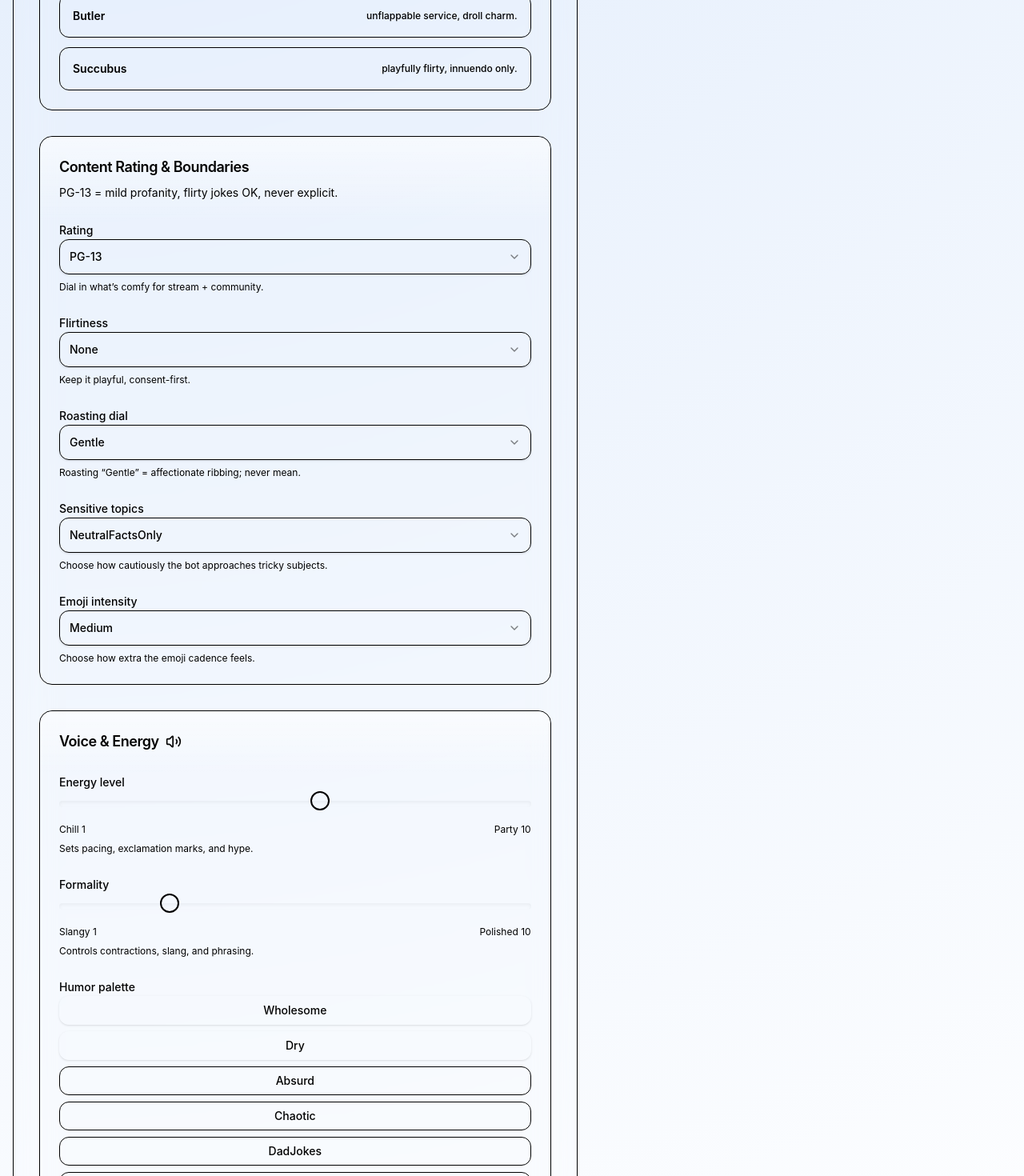
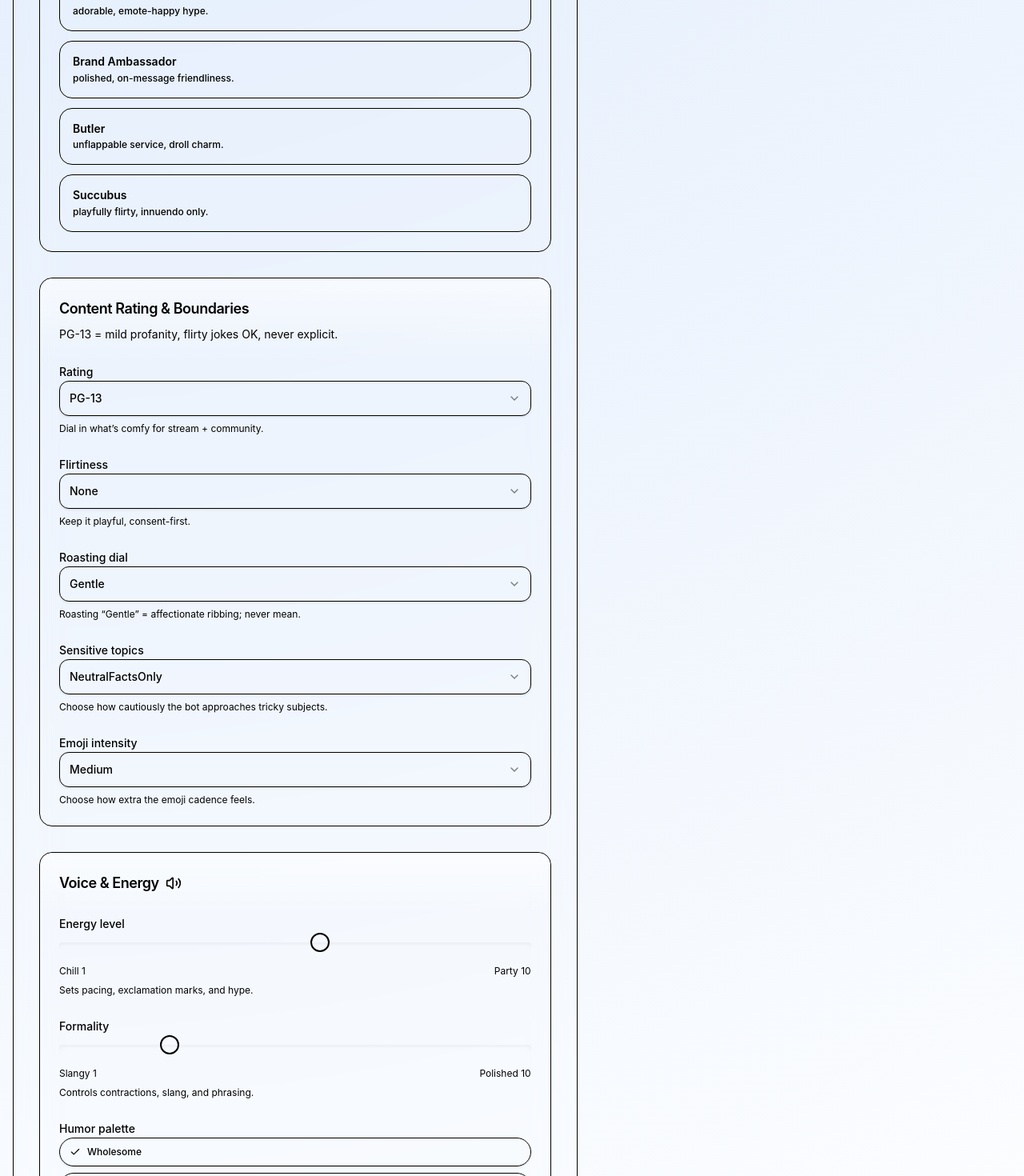
Before and after one commit to organismzero/persona-crafter, a Next.js app: page / in a window 1280 px wide. Shown: the part 1100-2570 px from the top of the page at 80% size. Built offline with nearby package versions, Linux system fonts and the light colour scheme.

Commit message:
Styling adjustments

```diff
--- a/components/form/QuickStart.tsx
+++ b/components/form/QuickStart.tsx
@@ -1,7 +1,8 @@
 "use client";
 
 import { ControllerRenderProps, UseFormReturn } from "react-hook-form";
-import { Sparkles, Volume2 } from "lucide-react";
+import { Check, CheckCircle2, Sparkles, Volume2 } from "lucide-react";
+import { cn } from "@/lib/utils";
 import { defaultPersonaConfig, type PersonaConfig, type PersonaFormValues } from "@/schema/persona";
 import { FormControl, FormDescription, FormField, FormItem, FormLabel, FormMessage } from "@/components/ui/form";
 import { Card, CardContent, CardHeader, CardTitle } from "@/components/ui/card";
@@ -108,12 +109,28 @@ const QuickStart = ({ form }: QuickStartProps) => (
                       <Button
                         key={option.value}
                         type="button"
-                        variant={isActive ? "default" : "outline"}
-                        className="h-auto justify-start gap-2 p-4 text-left"
+                        variant="outline"
+                        aria-pressed={isActive}
+                        className={cn(
+                          "group h-auto justify-start gap-3 rounded-2xl border bg-background p-4 text-left transition-colors",
+                          isActive
+                            ? "border-primary/80 bg-primary/10 text-primary shadow-sm"
+                            : "border-border/70 text-foreground hover:border-primary/40 hover:bg-primary/5",
+                        )}
                         onClick={() => field.onChange(option.value)}
                       >
-                        <span className="flex-1 font-semibold">{option.label}</span>
-                        <span className="text-xs text-muted-foreground">{option.vibe}</span>
+                        <div className="flex flex-1 flex-col">
+                          <span className="font-semibold leading-tight">{option.label}</span>
+                          <span
+                            className={cn(
+                              "pt-1 text-xs text-muted-foreground transition-colors",
+                              isActive && "text-primary/80",
+                            )}
+                          >
+                            {option.vibe}
+                          </span>
+                        </div>
+                        {isActive ? <CheckCircle2 className="h-5 w-5 text-primary" aria-hidden="true" /> : null}
                       </Button>
                     );
                   })}
@@ -335,11 +352,19 @@ const QuickStart = ({ form }: QuickStartProps) => (
                       <Button
                         key={option}
                         type="button"
-                        variant={isActive ? "default" : "outline"}
+                        variant="outline"
                         size="sm"
+                        aria-pressed={isActive}
+                        className={cn(
+                          "inline-flex items-center justify-start gap-2 rounded-full border px-3 py-1.5 text-xs font-medium transition-colors",
+                          isActive
+                            ? "border-primary/80 bg-primary/10 text-primary shadow-sm"
+                            : "border-border/70 text-muted-foreground hover:border-primary/40 hover:bg-primary/5 hover:text-primary",
+                        )}
                         onClick={() => toggleArrayValue(field, option)}
                       >
-                        {option}
+                        {isActive ? <Check className="h-3.5 w-3.5" aria-hidden="true" /> : null}
+                        <span>{option}</span>
                       </Button>
                     );
                   })}
@@ -450,7 +475,12 @@ const QuickStart = ({ form }: QuickStartProps) => (
                     return (
                       <label
                         key={option}
-                        className="flex items-center gap-2 rounded-md border border-border bg-background p-2 text-sm"
+                        className={cn(
+                          "flex items-center gap-2 rounded-md border bg-background p-2 text-sm transition-colors",
+                          isChecked
+                            ? "border-primary/70 bg-primary/10 text-primary"
+                            : "border-border/70 hover:border-primary/40 hover:bg-primary/5",
+                        )}
                       >
                         <Checkbox
                           checked={isChecked}
@@ -479,7 +509,12 @@ const QuickStart = ({ form }: QuickStartProps) => (
                     return (
                       <label
                         key={option}
-                        className="flex items-center gap-2 rounded-md border border-border bg-background p-2 text-sm"
+                        className={cn(
+                          "flex items-center gap-2 rounded-md border bg-background p-2 text-sm transition-colors",
+                          isChecked
+                            ? "border-primary/70 bg-primary/10 text-primary"
+                            : "border-border/70 hover:border-primary/40 hover:bg-primary/5",
+                        )}
                       >
                         <Checkbox
                           checked={isChecked}
--- a/tsconfig.json
+++ b/tsconfig.json
@@ -36,7 +36,8 @@
     "next-env.d.ts",
     "**/*.ts",
     "**/*.tsx",
-    ".next/types/**/*.ts"
+    ".next/types/**/*.ts",
+    ".next/dev/types/**/*.ts"
   ],
   "exclude": [
     "node_modules"
```
